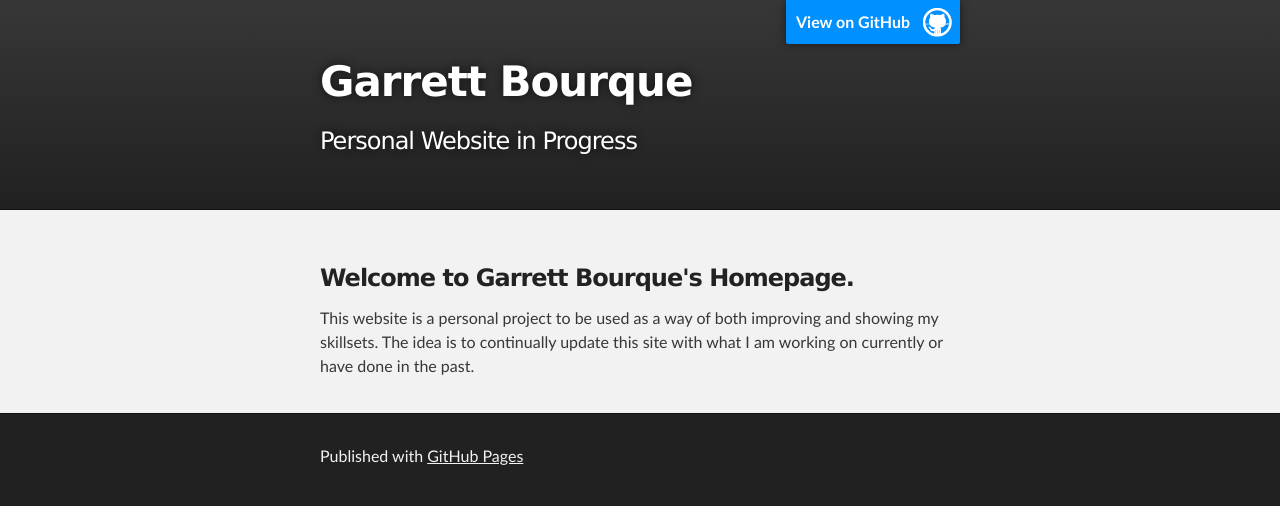
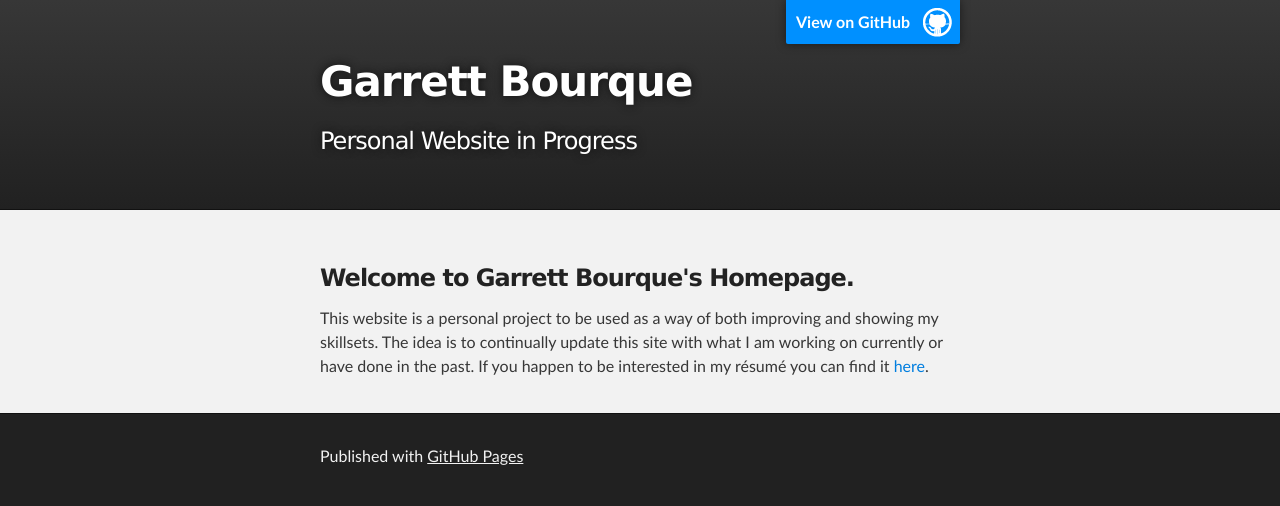
Before and after one commit to garrettbourque/garrettbourque.github.io, a plain HTML site: page index.html in a window 1280 px wide. Drawn offline with Linux system fonts and the light colour scheme.

Commit message:
Update index.html

```diff
--- a/index.html
+++ b/index.html
@@ -30,7 +30,7 @@
         <h3>
 <a id="welcome-to-github-pages" class="anchor" href="#welcome-to-github-pages" aria-hidden="true"><span aria-hidden="true" class="octicon octicon-link"></span></a>Welcome to Garrett Bourque's Homepage.</h3>
 
-<p>This website is a personal project to be used as a way of both improving and showing my skillsets. The idea is to continually update this site with what I am working on currently or have done in the past.</p>
+<p>This website is a personal project to be used as a way of both improving and showing my skillsets. The idea is to continually update this site with what I am working on currently or have done in the past.  If you happen to be interested in my résumé you can find it <a href="garrettbourqueresume.docx">here</a>.</p>
 
 
       </section>
```
